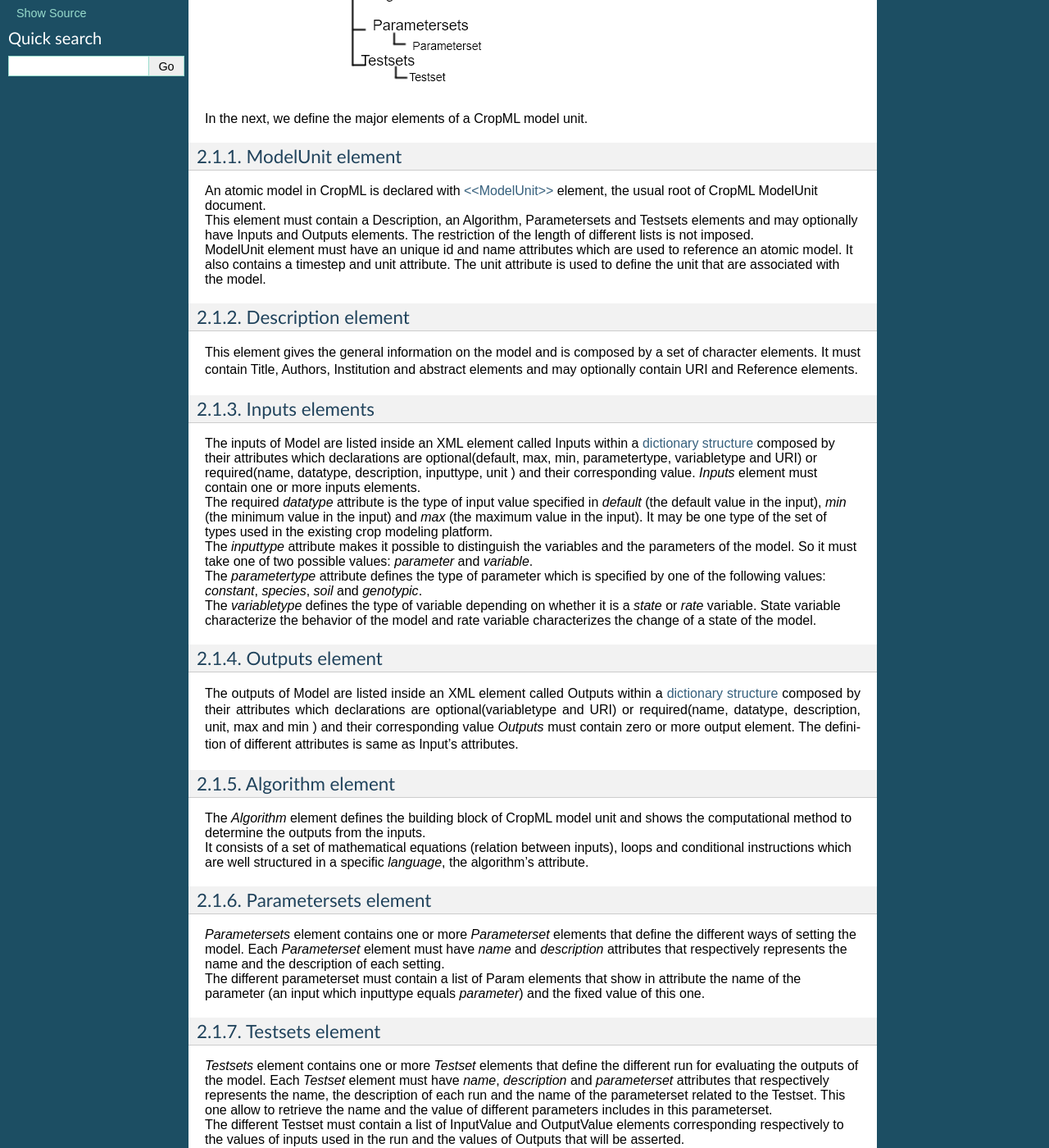
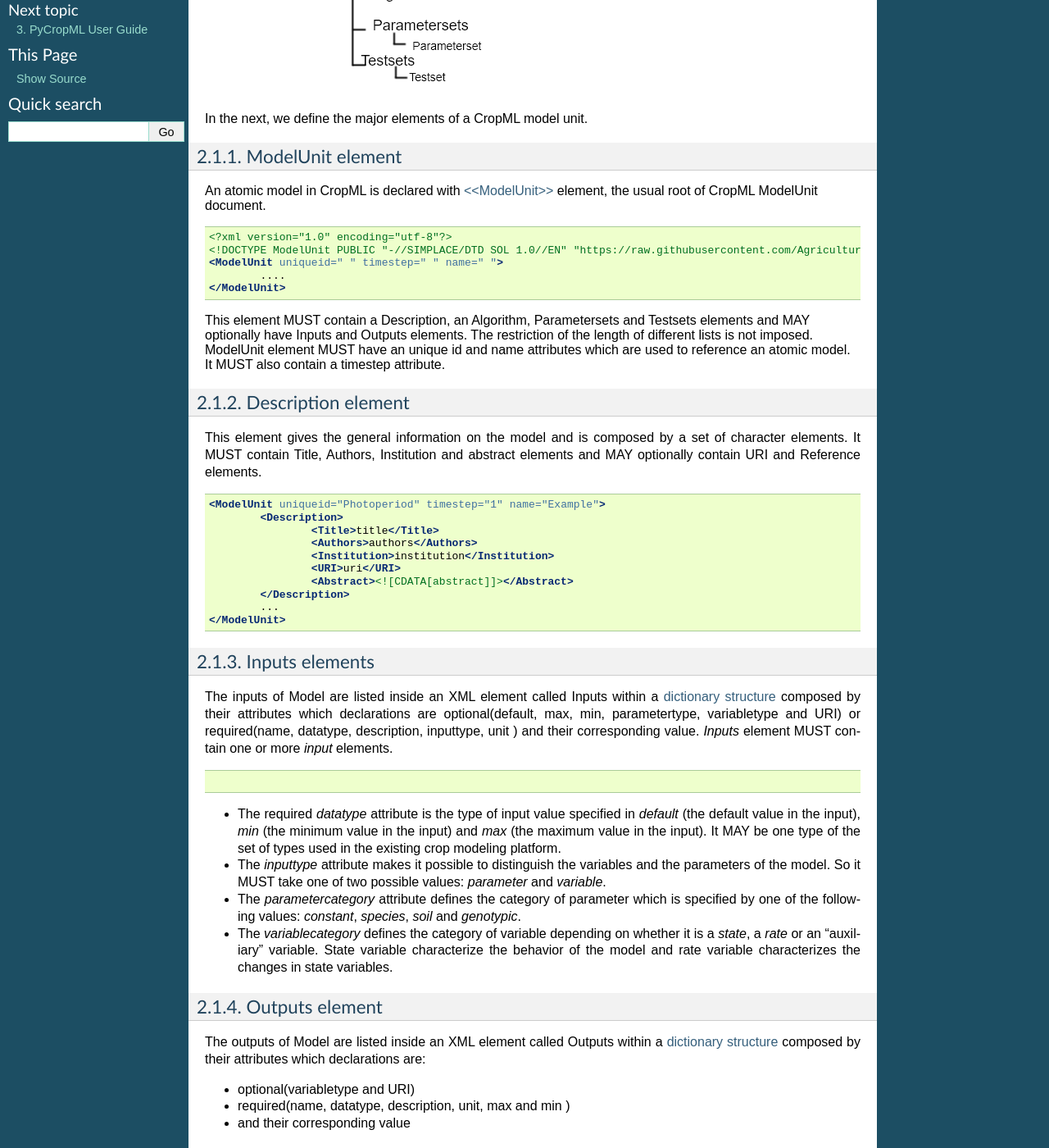
Before and after one commit to AgriculturalModelExchangeInitiative/PyCrop2ML, a Sphinx documentation site: the page built from doc/user/description.rst, in a window 1280 px wide and 1400 px high, scrolled down 536 px. Shown: the whole window at 82% size. Built offline with Sphinx 7.4.7, drawn with Linux system fonts in a browser that asks for light colours; pages that are not in the unit, such as notebooks, are missing from menus; some of the changed text lies outside the part shown.

Commit message:
description of pycropml

```diff
--- a/doc/user/description.rst
+++ b/doc/user/description.rst
@@ -1,15 +1,15 @@
 **CropML Description**
 ======================
-| In CropML, a model is either a model unit or a composition of models unit. A ModelUnit  represents the atomic unit of a crop model define by the
+| In CropML, a model is either a model unit or a composition of models. A ModelUnit  represents the atomic unit of a crop model define by the
 	modelers. A model composition  is a model resulting from the composition of two or more atomic model.
 | These models have a specific formal definition in CropML.
 
 Formal definition of a Model Unit in CropML
 -------------------------------------------
-| The structure of a Model Unit in CropML must be conform to a specific Document Type Definition
+| The structure of a Model Unit in CropML MUST be conform to a specific Document Type Definition
 	named `ModelUnit.dtd <https://github.com/AgriculturalModelExchangeInitiative/PyCropML/blob/version2/test/data/ModelUnit.dtd>`_ .
 | So a Model Unit CropML document is a XML document well-formed and also obeys the rules given in the ModelUnit schema.
-| This structure may be described by the below tree:
+| This structure MAY be described by the below tree:
 
 .. image:: images/modelunit.png
 
@@ -19,33 +19,67 @@
 ^^^^^^^^^^^^^^^^^^
 | An atomic model in CropML is declared with `<<ModelUnit>> <https://github.com/AgriculturalModelExchangeInitiative/PyCropML/blob/master/src/pycropml/modelunit.py>`_ element,
 	the usual root of CropML ModelUnit document.
-| This element must contain a Description, an Algorithm, Parametersets and Testsets elements and
-	may optionally have Inputs and Outputs elements. The restriction of the length of different lists is not imposed.
-| ModelUnit element must have an unique id and name attributes which are used to reference an atomic model. It also contains a timestep and unit attribute.
-	The unit attribute is used to define the unit that are associated with the model.
+
+.. code-block:: xml
+
+		<?xml version="1.0" encoding="utf-8"?>
+		<!DOCTYPE ModelUnit PUBLIC "-//SIMPLACE/DTD SOL 1.0//EN" "https://raw.githubusercontent.com/AgriculturalModelExchangeInitiative/xml_representation/master/ModelUnit.dtd">
+		<ModelUnit uniqueid=" " timestep=" " name=" ">
+			....
+		</ModelUnit>
+
+| This element MUST contain a Description, an Algorithm, Parametersets and Testsets elements and
+	MAY optionally have Inputs and Outputs elements. The restriction of the length of different lists is not imposed.
+| ModelUnit element MUST have an unique id and name attributes which are used to reference an atomic model. It MUST also contain a timestep attribute.
 
 Description element
 ^^^^^^^^^^^^^^^^^^^
-This element gives the general information on the model and is composed by a set of character elements. It must contain
-Title, Authors, Institution and abstract elements and may optionally contain URI and Reference elements.
+This element gives the general information on the model and is composed by a set of character elements. It MUST contain
+Title, Authors, Institution and abstract elements and MAY optionally contain URI and Reference elements.
+
+.. code-block:: xml
+
+		<ModelUnit uniqueid="Photoperiod" timestep="1" name="Example">
+			<Description>
+				<Title>title</Title>
+				<Authors>authors</Authors>
+				<Institution>institution</Institution>
+				<URI>uri</URI>
+				<Abstract><![CDATA[abstract]]></Abstract>
+			</Description>
+			...
+		</ModelUnit>
 
 Inputs elements
 ^^^^^^^^^^^^^^^
-| The inputs of Model are listed inside an XML element called Inputs within a `dictionary structure  <https://github.com/AgriculturalModelExchangeInitiative/PyCropML/blob/version2/src/pycropml/inout.py>`_
-	composed by their attributes which declarations are optional(default, max, min, parametertype, variabletype and URI) or required(name, datatype, description, inputtype,
-	unit ) and their corresponding value. *Inputs* element must contain one or more inputs elements.
-| The required *datatype* attribute is the type of input value specified in *default* (the default value in the input), *min* (the minimum value in the input) and *max*
-	(the maximum value in the input). It may be one type of the set of types used in the existing crop modeling platform.
-| The *inputtype* attribute makes it possible to distinguish the variables and the parameters of the model. So it must take one of two possible values: *parameter* and *variable*.
-| The *parametertype* attribute defines the type of parameter which is specified by one of the following values: *constant*, *species*, *soil* and *genotypic*.
-| The *variabletype* defines the type of variable depending on whether it is a *state* or *rate* variable.
-	State variable characterize the behavior of the model and rate variable characterizes the change of a state of the model.
+The inputs of Model are listed inside an XML element called Inputs within a `dictionary structure  <https://github.com/AgriculturalModelExchangeInitiative/PyCropML/blob/version2/src/pycropml/inout.py>`_
+composed by their attributes which declarations are optional(default, max, min, parametertype, variabletype and URI) or required(name, datatype, description, inputtype,
+unit ) and their corresponding value. *Inputs* element MUST contain one or more *input* elements.
+
+.. code-block:: xml
+
+* The required *datatype* attribute is the type of input value specified in *default* (the default value in the input), *min* (the minimum value in the input) and *max* (the maximum value in the input). It MAY be one type of the set of types used in the existing crop modeling platform.
+
+* The *inputtype* attribute makes it possible to distinguish the variables and the parameters of the model. So it MUST take one of two possible values: *parameter* and *variable*.
+
+* The *parametercategory* attribute defines the category of parameter which is specified by one of the following values: *constant*, *species*, *soil* and *genotypic*.
+
+* The *variablecategory* defines the category of variable depending on whether it is a *state*, a *rate* or an "auxiliary" variable.  State variable characterize the behavior of the model and rate variable characterizes the changes in state variables.
 
 Outputs element
 ^^^^^^^^^^^^^^^
 The outputs of Model are listed inside an XML element called Outputs within a `dictionary structure <https://github.com/AgriculturalModelExchangeInitiative/PyCropML/blob/version2/src/pycropml/inout.py>`_
-composed by their attributes which declarations are optional(variabletype and URI) or required(name, datatype, description, unit, max and min ) and their corresponding value
-*Outputs* must contain zero or more output element. The definition of different attributes is same as Input's attributes.
+composed by their attributes which declarations are:
+
+*    optional(variabletype and URI)
+
+*    required(name, datatype, description, unit, max and min )
+
+*	 and their corresponding value
+
+*Outputs* MUST contain zero or more output element.
+
+| The definition of different attributes is same as Input's attributes.
 
 Algorithm element
 ^^^^^^^^^^^^^^^^^
@@ -57,20 +91,43 @@
 Parametersets element
 ^^^^^^^^^^^^^^^^^^^^^
 | *Parametersets* element contains one or more *Parameterset* elements that define the different ways of setting the model.
-	Each *Parameterset* element must have *name* and *description* attributes that respectively represents the name and the description of each setting.
-| The different parameterset must contain a list of Param elements that show in attribute the name of the parameter (an input
+	Each *Parameterset* element MUST have *name* and *description* attributes that respectively represents the name and the description of each setting.
+
+| The different parameterset MUST contain a list of Param elements that show in attribute the name of the parameter (an input
 	which inputtype equals *parameter*) and the fixed value of this one.
 
 Testsets element
 ^^^^^^^^^^^^^^^^
 | *Testsets* element contains one or more *Testset* elements that define the different run for evaluating the outputs of the model.
-	Each *Testset* element must have *name*, *description* and *parameterset* attributes that respectively represents the name,
+
+| Each *Testset* element MUST have *name*, *description* and *parameterset* attributes that respectively represents the name,
 	the description of each run and the name of the parameterset related to the Testset. This one allow to retrieve the name and the value of different
 	parameters includes in this parameterset.
-| The different Testset must contain a list of InputValue and OutputValue elements corresponding respectively to the values
+
+| The different Testset MUST contain a list of InputValue and OutputValue elements corresponding respectively to the values
 	of inputs used in the run and the values of Outputs that will be asserted.
 
-Formal definition of a Model Composition in CropML
+Formal definition of a Composite Model in CropML
 --------------------------------------------------
-The structure of a Model Unit in CropML must be conform to a specific Document Type Definition
-named `ModelComposition.dtd <https://github.com/AgriculturalModelExchangeInitiative/PyCropML/blob/version2/test/data/ModelComposition.dtd>`_ .
+| A Composite Model CropML is an assembly of processes which are described by a set of model units or a composite model.
+Given a composite model is a model, this one has also inputs, outputs and internal state which describe the orchestration of different
+independent models composed.
+
+| The structure of a Composite Model in CropML MUST be conform to a specific Document Type Definition
+	named `ModelComposition.dtd <https://github.com/AgriculturalModelExchangeInitiative/PyCropML/blob/version2/test/data/ModelComposition.dtd>`_ .
+
+| It contains in addition to all Elements of a model unit a Composition Element for the composition of models.
+
+Inputs element
+^^^^^^^^^^^^^^
+It MUST contain one or more *input* element which provide a set of independent models entries.
+If two or more input variables of independent models are the same (same unit, interval, description)
+a link should be made to one input variable of the composite model.
+
+Outputs element
+^^^^^^^^^^^^^^^
+Composition element
+^^^^^^^^^^^^^^^^^^^
+It's a list of *models* elements which contains a list of *links* elements.
+Link provides the mechanism for mapping inputs declared within one modelUnit to output in another modelUnit,
+allowing information to be exchanged between the various atomic models in the composite model.
```
